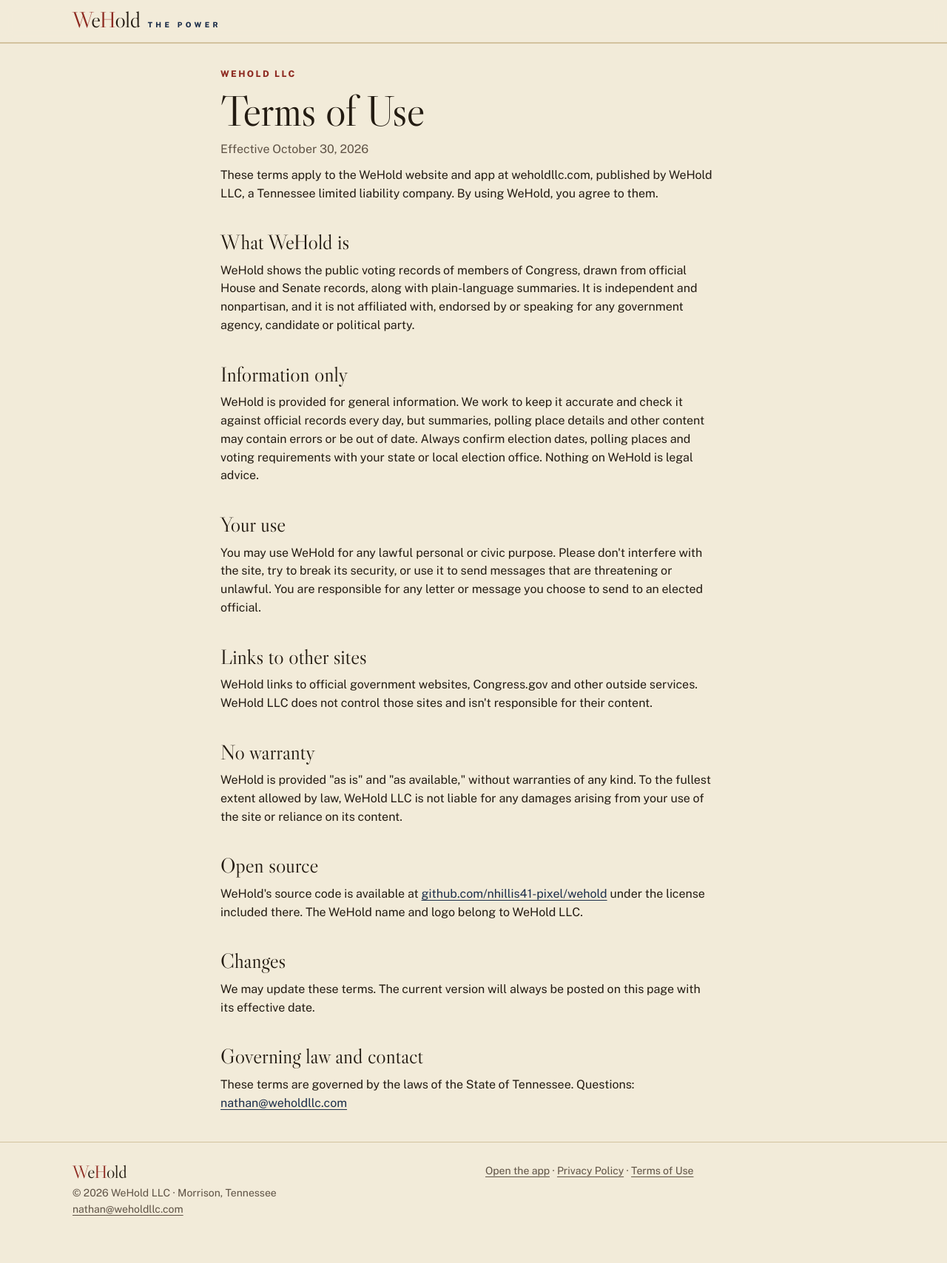
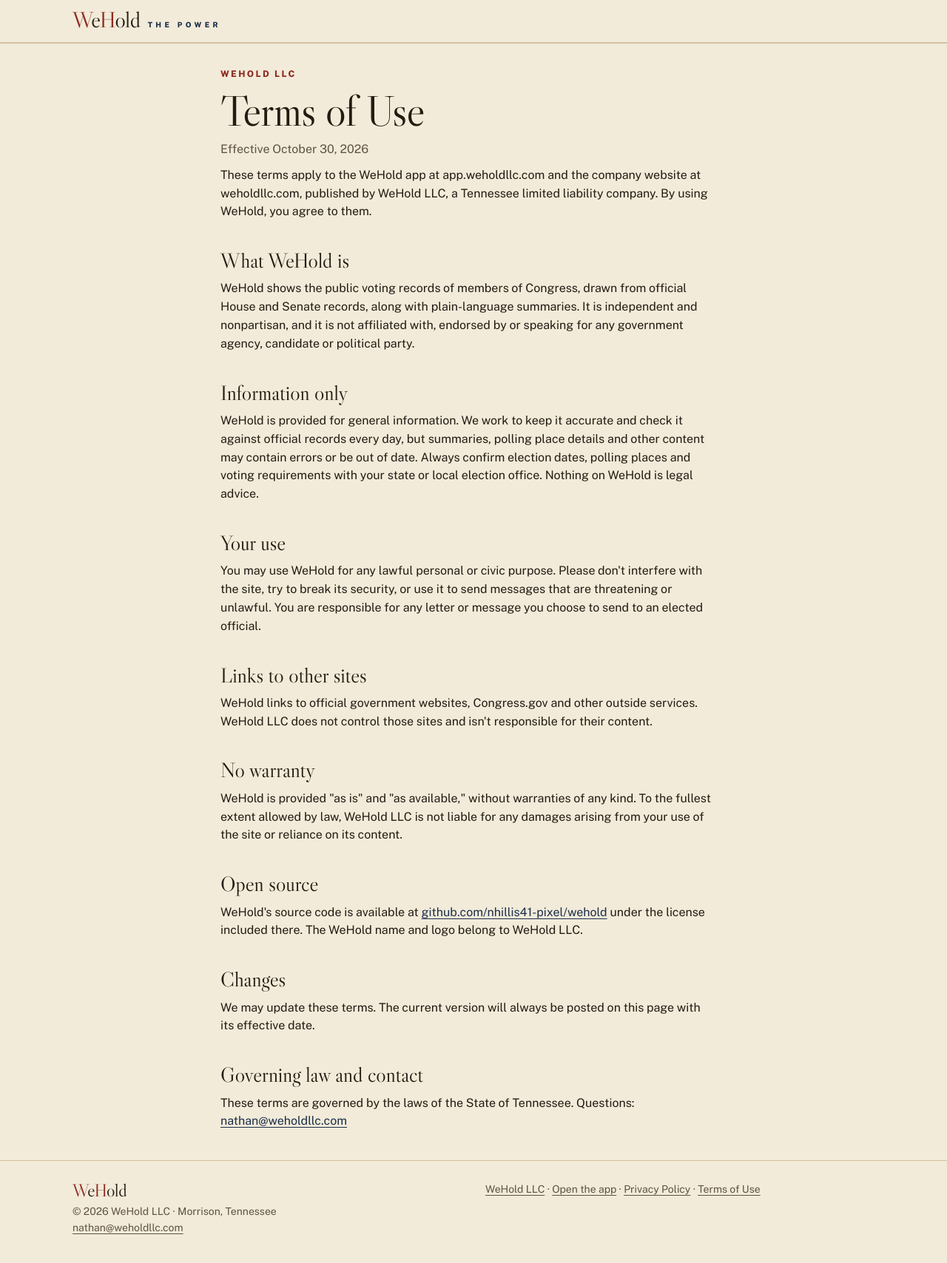
Before and after one commit to nhillis41-pixel/wehold, a plain HTML site: page site/terms.html in a window 1280 px wide. Shown: the whole page at 74% size. Before the commit the page ends 1687 px from the top, so only its background shows below. Drawn offline with Linux system fonts and the light colour scheme.

Commit message:
Add files via upload

```diff
--- a/site/terms.html
+++ b/site/terms.html
@@ -23,7 +23,7 @@
 <span class="eyebrow">WeHold LLC</span>
 <h1>Terms of Use</h1>
 <p class="muted">Effective October 30, 2026</p>
-<p>These terms apply to the WeHold website and app at weholdllc.com, published by WeHold LLC, a Tennessee limited liability company. By using WeHold, you agree to them.</p>
+<p>These terms apply to the WeHold app at app.weholdllc.com and the company website at weholdllc.com, published by WeHold LLC, a Tennessee limited liability company. By using WeHold, you agree to them.</p>
 
 <h2>What WeHold is</h2>
 <p>WeHold shows the public voting records of members of Congress, drawn from official House and Senate records, along with plain-language summaries. It is independent and nonpartisan, and it is not affiliated with, endorsed by or speaking for any government agency, candidate or political party.</p>
@@ -56,7 +56,7 @@
       <span>&copy; 2026 WeHold LLC &middot; Morrison, Tennessee<br><a href="mailto:nathan@weholdllc.com">nathan@weholdllc.com</a></span>
     </div>
     <div class="stack" style="gap:6px">
-      <span><a href="/">Open the app</a> &middot; <a href="privacy.html">Privacy Policy</a> &middot; <a href="terms.html">Terms of Use</a></span>
+      <span><a href="https://weholdllc.com">WeHold LLC</a> &middot; <a href="/">Open the app</a> &middot; <a href="privacy.html">Privacy Policy</a> &middot; <a href="terms.html">Terms of Use</a></span>
     </div>
   </div>
 </footer>
```
Also changed, not shown: site/privacy.html (+1 -1 lines).
